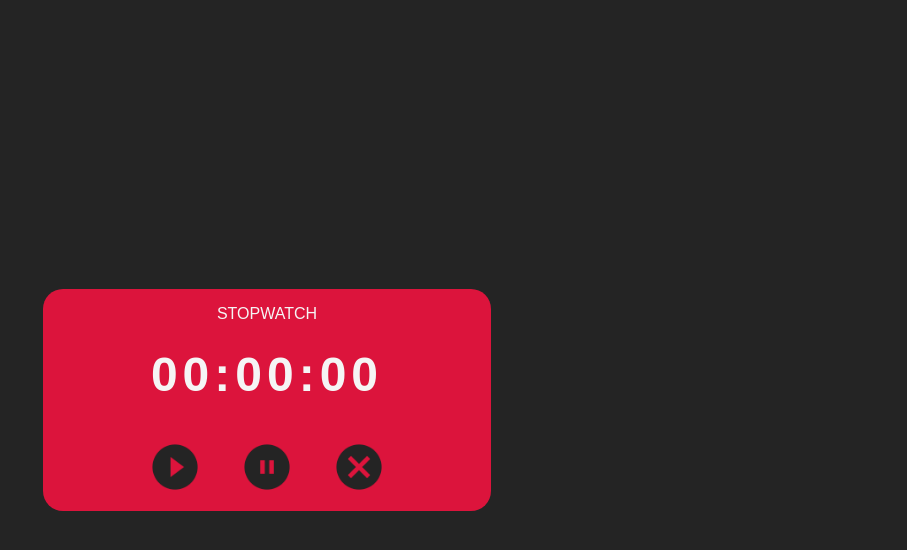
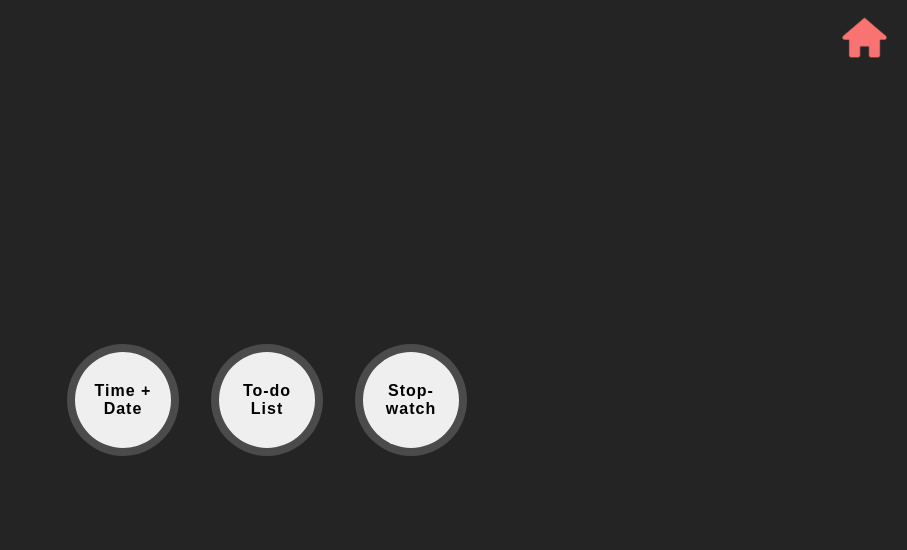
Before and after one commit to mariaalouisaa/3-in-1-react, a React (Create React App) app: page / in a window 1280 px wide. Shown: the top 550 px of the page, without its empty margins (373-1280 px from the left). Built offline with nearby package versions, Linux system fonts and the light colour scheme.

Commit message:
Add a home button, components can now open and close

```diff
--- a/src/Home.css
+++ b/src/Home.css
@@ -16,9 +16,23 @@
   font-weight: 700;
   letter-spacing: 1px;
   font-size: 16px;
+  cursor: pointer;
 }
 
 .Home > button:hover {
+  transform: scale(1.2);
+}
+.homebutton {
+  position: absolute;
+  top: 10px;
+  right: 10px;
+  background: none;
+  border: none;
+  cursor: pointer;
+  transition: transform 0.2s;
+}
+
+.homebutton:hover {
   transform: scale(1.2);
 }
 
--- a/src/Home.js
+++ b/src/Home.js
@@ -1,17 +1,46 @@
 import "./Home.css";
+import home from "./images/home.png";
 import Date from "./Date";
 import Todo from "./Todo";
 import Stopwatch from "./Stopwatch";
+import { useState } from "react/cjs/react.development";
 
 export default function Home() {
+  const [dateVis, setsetDatevis] = useState(false);
+  const [todoVis, setsetTodovis] = useState(false);
+  const [stopVis, setsetStopvis] = useState(false);
+
+  function popUp(e) {
+    if (e.target.name === "date") setsetDatevis(true);
+    if (e.target.name === "todo") setsetTodovis(true);
+    if (e.target.name === "stop") setsetStopvis(true);
+  }
+
+  function resetHome() {
+    setsetDatevis(false);
+    setsetTodovis(false);
+    setsetStopvis(false);
+  }
+
   return (
-    <div className="Home">
-      <button>Time + Date</button>
-      <button>To-do {<br />}List</button>
-      <button>Stop- watch</button>
-      <Date active={false} />
-      <Todo active={false} />
-      <Stopwatch active={true} />
+    <div>
+      <button onClick={resetHome} className="homebutton">
+        <img src={home} alt={home} />
+      </button>
+      <div className="Home">
+        <button name="date" onClick={popUp}>
+          Time + Date
+        </button>
+        <button name="todo" onClick={popUp}>
+          To-do {<br />}List
+        </button>
+        <button name="stop" onClick={popUp}>
+          Stop- watch
+        </button>
+        <Date active={dateVis} />
+        <Todo active={todoVis} />
+        <Stopwatch active={stopVis} />
+      </div>
     </div>
   );
 }
```
Also changed, not shown: src/images/home.png (added).
